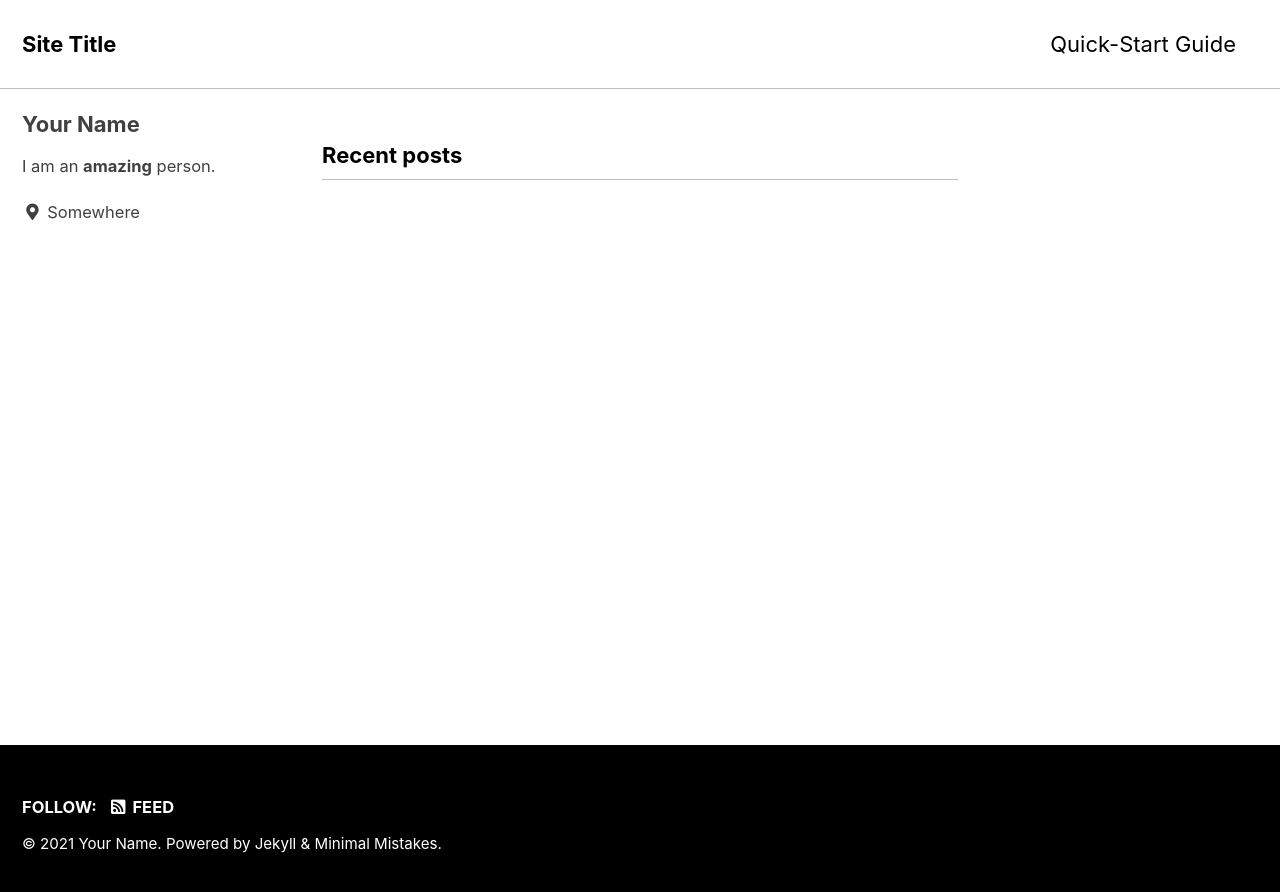
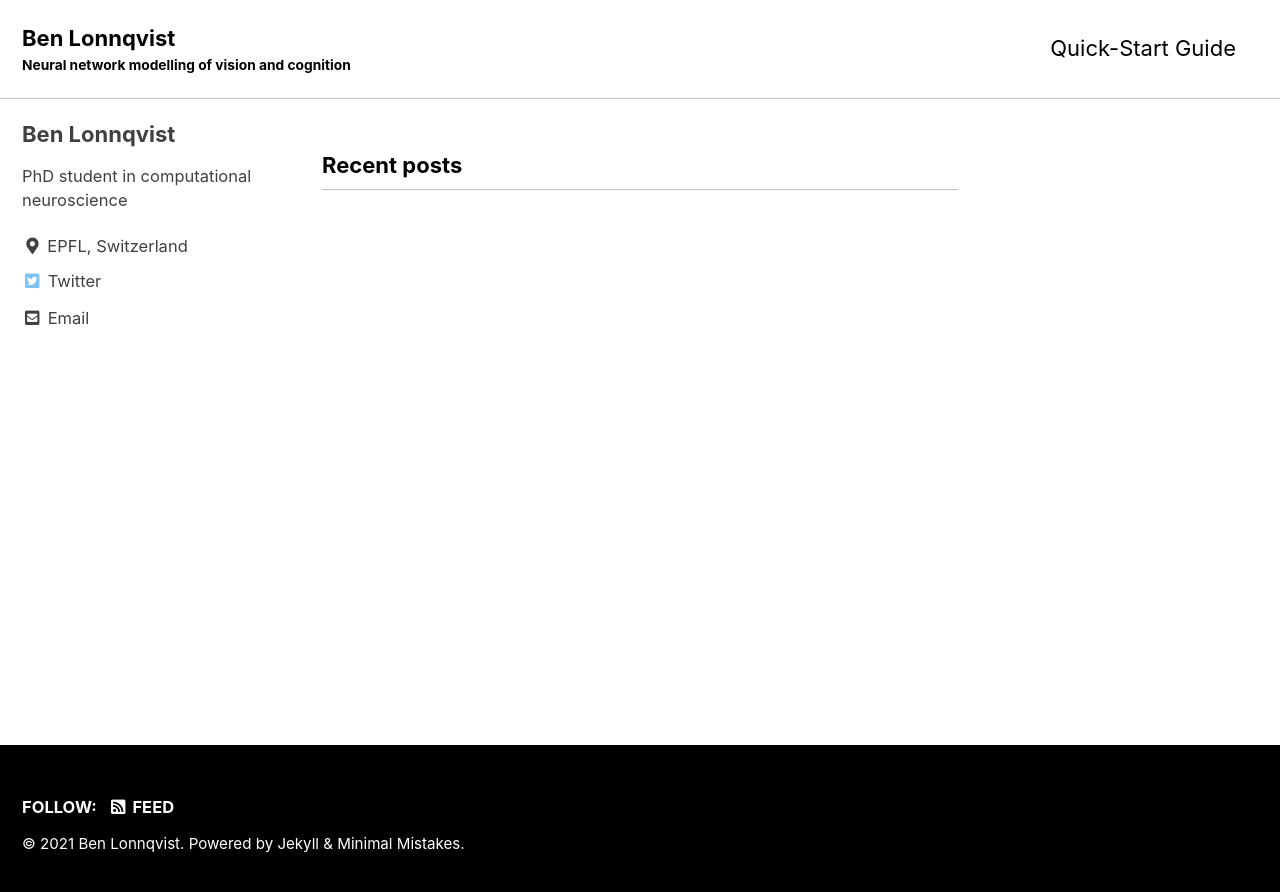
Before and after one commit to benlonnqvist/benlonnqvist.github.io, a Jekyll site: the page built from index.html, in a window 1280 px wide. Shown: the top 892 px of the page. Built offline with Jekyll 4.4.1, drawn with Linux system fonts in a browser that asks for light colours; cached includes are drawn as plain includes; the list of posts is cut into pages by our own code.

Commit message:
edit config info

```diff
--- a/_config.yml
+++ b/_config.yml
@@ -16,12 +16,12 @@ minimal_mistakes_skin    : "contrast" #"default", "air", "aqua", "contrast", "da
 
 # Site Settings
 locale                   : "en-US"
-title                    : "Site Title"
+title                    : "Ben Lonnqvist"
 title_separator          : "-"
-subtitle                 : # site tagline that appears below site title in masthead
-name                     : "Your Name"
-description              : "An amazing website."
-url                      : # the base hostname & protocol for your site e.g. "https://mmistakes.github.io"
+subtitle                 : "Neural network modelling of vision and cognition" # site tagline that appears below site title in masthead
+name                     : "Ben Lonnqvist"
+description              : "Academic website"
+url                      : "https://benlonnqvist.github.io" # the base hostname & protocol for your site e.g. "https://mmistakes.github.io"
 baseurl                  : # the subpath of your site, e.g. "/blog"
 repository               : # GitHub username/repo-name e.g. "mmistakes/minimal-mistakes"
 teaser                   : # path of fallback teaser image, e.g. "/assets/images/500x300.png"
@@ -101,11 +101,11 @@ analytics:
 
 # Site Author
 author:
-  name             : "Your Name"
+  name             : "Ben Lonnqvist"
   avatar           : # path of avatar image, e.g. "/assets/images/bio-photo.jpg"
-  bio              : "I am an **amazing** person."
-  location         : "Somewhere"
-  email            :
+  bio              : "PhD student in computational neuroscience"
+  location         : "EPFL, Switzerland"
+  email            : "benhlonnqvist (at) gmail (dot) com"
   links:
     - label: "Email"
       icon: "fas fa-fw fa-envelope-square"
@@ -115,7 +115,7 @@ author:
       # url: "https://your-website.com"
     - label: "Twitter"
       icon: "fab fa-fw fa-twitter-square"
-      # url: "https://twitter.com/"
+      url: "https://twitter.com/lonnqvistben"
     - label: "Facebook"
       icon: "fab fa-fw fa-facebook-square"
       # url: "https://facebook.com/"
```
